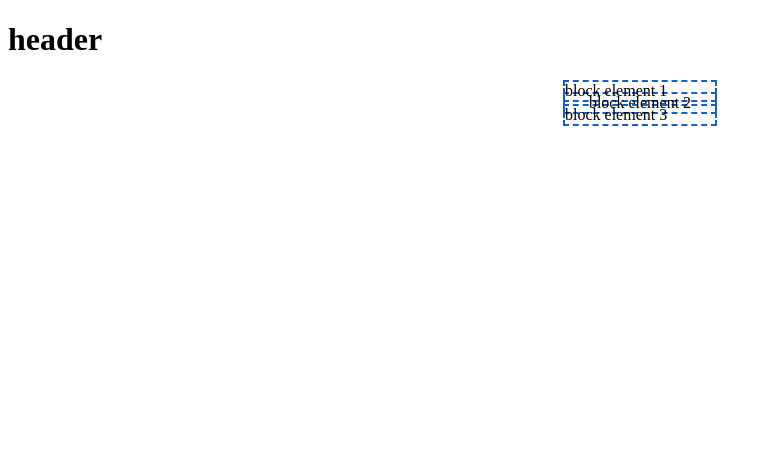
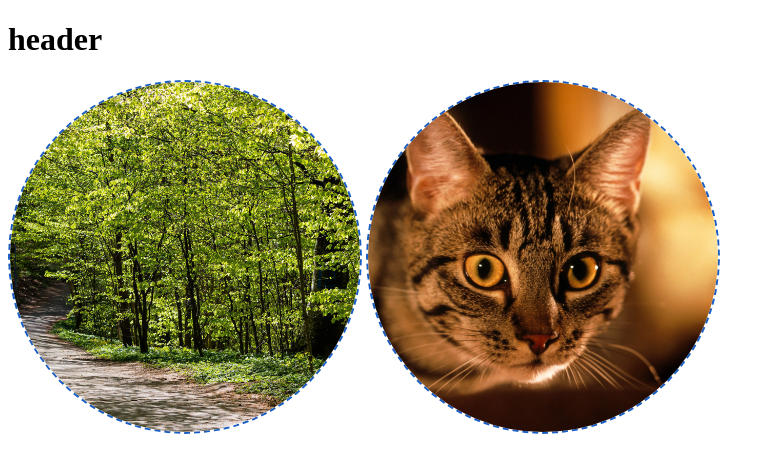
Before and after one commit to llianand94/fm_css_ls, a plain HTML site: page index.html in a window 1280 px wide. Shown: the whole page, without its empty margins (0-775 px from the left). Drawn offline with Linux system fonts and the light colour scheme.

Commit message:
Images property object-fit

```diff
--- a/assets/css/style.css
+++ b/assets/css/style.css
@@ -1,29 +1,11 @@
 .img {
-  /* box-sizing: border-box; */
+  /* display: block; */
+  object-fit: cover;
+  object-position: right;
   width: 350px;
-  /* height: 300px; */
+  height: 350px;
   border: 2px dashed rgb(26, 94, 196);
-  /* border-top-width: 2px;
-  border-right-style: dotted;
-  border-left-width: 7px;
-  border-bottom-color:sandybrown; */
-
-  padding: 5px 15px;
-  margin: 30px;
+  border-radius: 50%;
+  /* padding: 10px; */
+  /* margin: 20px; */
 }
-.span{
-  width: 300px;
-  border: 2px dashed rgb(26, 94, 196);
-  padding: 5px 10px;
-  /* line-height: 1.5em;\ */
-  margin: 30px;
-}
-.div{
-  border: 2px dashed rgb(26, 94, 196);
-  width: 150px;
-  margin: 10px auto;
-}
-.align-center{
-  margin: -20px auto;
-  text-align: center;
-}
--- a/index.html
+++ b/index.html
@@ -4,18 +4,14 @@
     <meta charset="UTF-8" />
 
     <title>CSS</title>
-       <link rel="stylesheet" href="./assets/css/style.css" />
+    <link rel="stylesheet" href="./assets/css/style.css" />
   </head>
   <body>
     <h1>header</h1>
-      <!-- <img src="./assets/images/forest.jpg" alt="viev into a forrest" class='img'>
-      <img src="./assets/images/forest.jpg" alt="viev into a forrest" class='img'>
-      <br>
-      <span class="span">line element</span>
-      <span class="span">line element</span>
-      <span class="span">line element</span> -->
-      <div class="div">block element 1</div>
-      <div class="div align-center">block element 2</div>
-      <div class="div">block element 3</div>
+    <img
+      src="./assets/images/forest.jpg"
+      alt="viev into a forrest"
+      class="img"/>
+    <img src="./assets/images/cat.jpg" alt="cat" class="img" />
   </body>
 </html>
```
Also changed, not shown: assets/images/cat.jpg (added).
